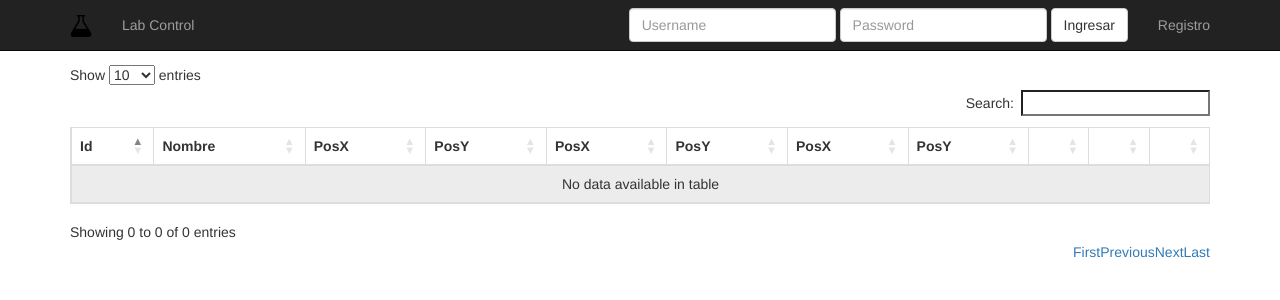
After one commit to UAMISO4101/AresLabControl, a Django app: template templates/LugarAlmacenamiento/listar.html in a window 1280 px wide. The commit adds this page. Shown: the top 300 px of the page. Run offline with Django 3.2, Linux system fonts and the light colour scheme; the template is opened without the code that fills it, so the values that code supplies are empty; parts of the project's set-up code (start-up, migrations or seed data) failed here and were passed over; some libraries are stand-ins or nearby versions.

Commit message:
listar lugar almacenaminato bandejas

```diff
--- a/LabModule/urls.py
+++ b/LabModule/urls.py
@@ -10,6 +10,8 @@ urlpatterns = [
     url(r'^logout/$', views.home, name='logout'),
     # Lugar de almacenamiento
     url(r'^agregarLugar/$', views.agregar_lugar, name='agregarLugar'),
+    url(r'^listaLugares/$', views.listar_lugares, name='listaLugares'),
+
     url(r'^maquina/add/$', views.maquina_create, name='maquina-add'),
     url(r'^maquina/(?P<pk>[0-9]+)/$',views.maquina_update, name='maquina-update'),
 ]
--- /dev/null
+++ b/templates/LugarAlmacenamiento/listar.html
@@ -0,0 +1,87 @@
+{% extends 'base.html' %}
+
+{% block head_others %}
+    <link rel="stylesheet" href="//code.jquery.com/ui/1.12.1/themes/base/jquery-ui.css">
+    <link href="https://maxcdn.bootstrapcdn.com/bootstrap/3.3.7/css/bootstrap.min.css" rel="stylesheet"
+          integrity="sha384-BVYiiSIFeK1dGmJRAkycuHAHRg32OmUcww7on3RYdg4Va+PmSTsz/K68vbdEjh4u" crossorigin="anonymous">
+    <link rel="stylesheet" href="https://cdn.datatables.net/1.10.13/css/dataTables.bootstrap.min.css">
+    <link rel="stylesheet" href="https://cdn.datatables.net/select/1.2.1/css/select.dataTables.min.css">
+    <link rel="stylesheet" href="https://cdn.datatables.net/responsive/2.1.1/css/responsive.bootstrap.min.css">
+{% endblock %}
+
+{% block head_title %} Lista Lugares Almacenamiento | {% endblock %}
+
+{% block content %}
+
+    <table id="lugares_table" class="table table-striped table-bordered hover display" cellspacing="0" width="100%">
+        <thead>
+        <tr>
+            <th>Id</th>
+            <th>Nombre</th>
+            <th>PosX</th>
+            <th>PosY</th>
+            <th>PosX</th>
+            <th>PosY</th>
+            <th>PosX</th>
+            <th>PosY</th>
+            <th></th>
+            <th></th>
+            <th></th>
+        </tr>
+        </thead>
+
+        <tbody>
+
+        {% for lugar in lista_lugares %}
+
+            <tr>
+                <td>{{ lugar.id }}</td>
+                <td>{{ lugar.nombre }}</td>
+                <td>{{ lugar.posX }}</td>
+                <td>{{ lugar.posY }}</td>
+                <td>{{ lugar.posX }}</td>
+                <td>{{ lugar.posY }}</td>
+                <td>{{ lugar.posX }}</td>
+                <td>{{ lugar.posY }}</td>
+                <td><a class="btn btn-primary" href="/agregarLugar/{{ lugar.id }}">Editar</a></td>
+                <td><a class="btn btn-primary" href="/agregarLugar/{{ lugar.id }}">Editar</a></td>
+                <td><a class="btn btn-primary" href="/agregarLugar/{{ lugar.id }}">Editar</a></td>
+            </tr>
+
+        {% endfor %}
+
+        </tbody>
+    </table>
+    {% block scripts_others %}
+
+        <script src="https://ajax.googleapis.com/ajax/libs/jquery/3.1.1/jquery.min.js"></script>
+        <script src="https://code.jquery.com/ui/1.12.1/jquery-ui.js"></script>
+        <script src="https://maxcdn.bootstrapcdn.com/bootstrap/3.3.7/js/bootstrap.min.js"
+                integrity="sha384-Tc5IQib027qvyjSMfHjOMaLkfuWVxZxUPnCJA7l2mCWNIpG9mGCD8wGNIcPD7Txa"
+                crossorigin="anonymous"></script>
+        <script src="//cdn.datatables.net/1.10.13/js/jquery.dataTables.min.js"></script>
+
+
+        <script>
+            $(function () {
+
+                if ($.fn.dataTable.isDataTable('#lugares_table')) {
+                    $('#lugares_table').DataTable();
+                }
+                else {
+                    $('#lugares_table').dataTable({
+                        responsive: true,
+                        sPaginationType: "full_numbers",
+                        bJQueryUI: true,
+                        language: {
+                            "url": "//cdn.datatables.net/plug-ins/9dcbecd42ad/i18n/Spanish.json"
+                        }
+                    });
+                }
+
+
+            });
+        </script>
+    {% endblock %}
+
+{% endblock %}
--- a/templates/base.html
+++ b/templates/base.html
@@ -10,6 +10,9 @@
         <meta name="description" content="">
         <meta name="author" content="">
         <link rel="icon" href="{% static 'img/favicon.ico' %}">
+
+        <!-- Others head links from another view.html -->
+        {% block head_others %}{% endblock %}
 
         <title>{% block head_title %}{% endblock %}LabControl</title>
         {% include 'head_css.html'%}
@@ -27,5 +30,8 @@
 
 
         {% include 'javascripts.html'%}
+
+    <!-- Others JavaScript from another view.html -->
+        {% block scripts_others %}{% endblock %}
     </body>
 </html>
```
Also changed, not shown: LabModule/views.py (+8 -2 lines).
